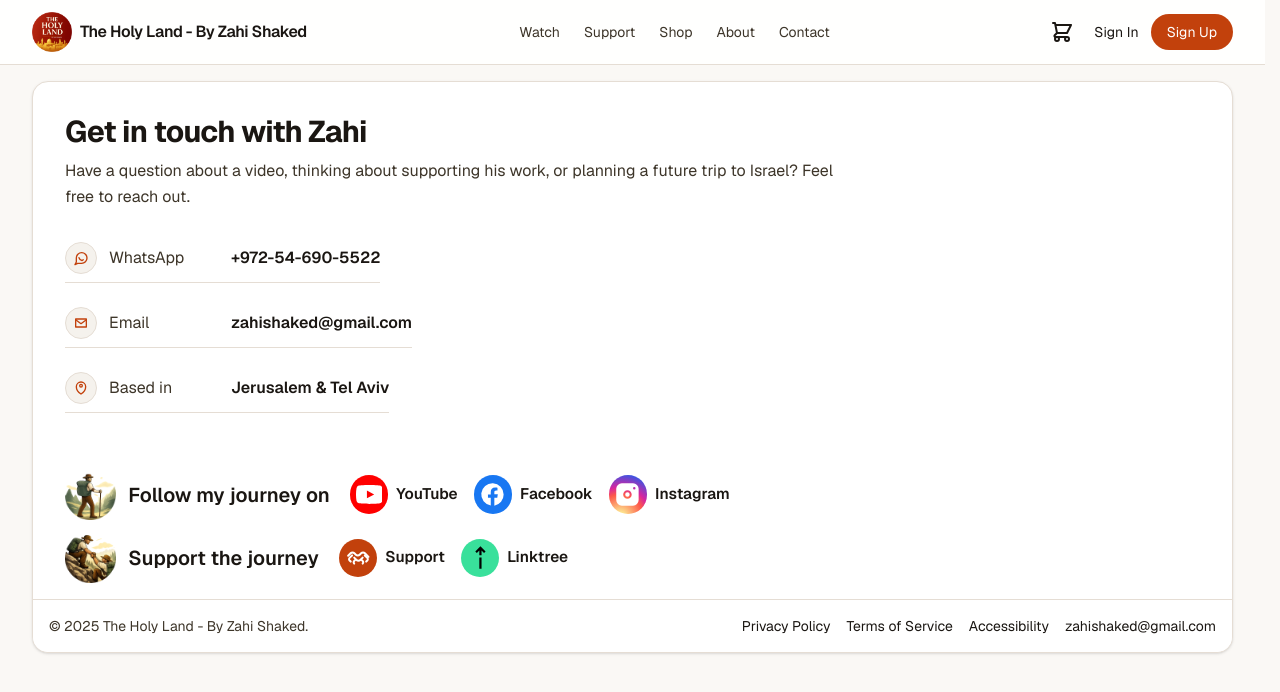
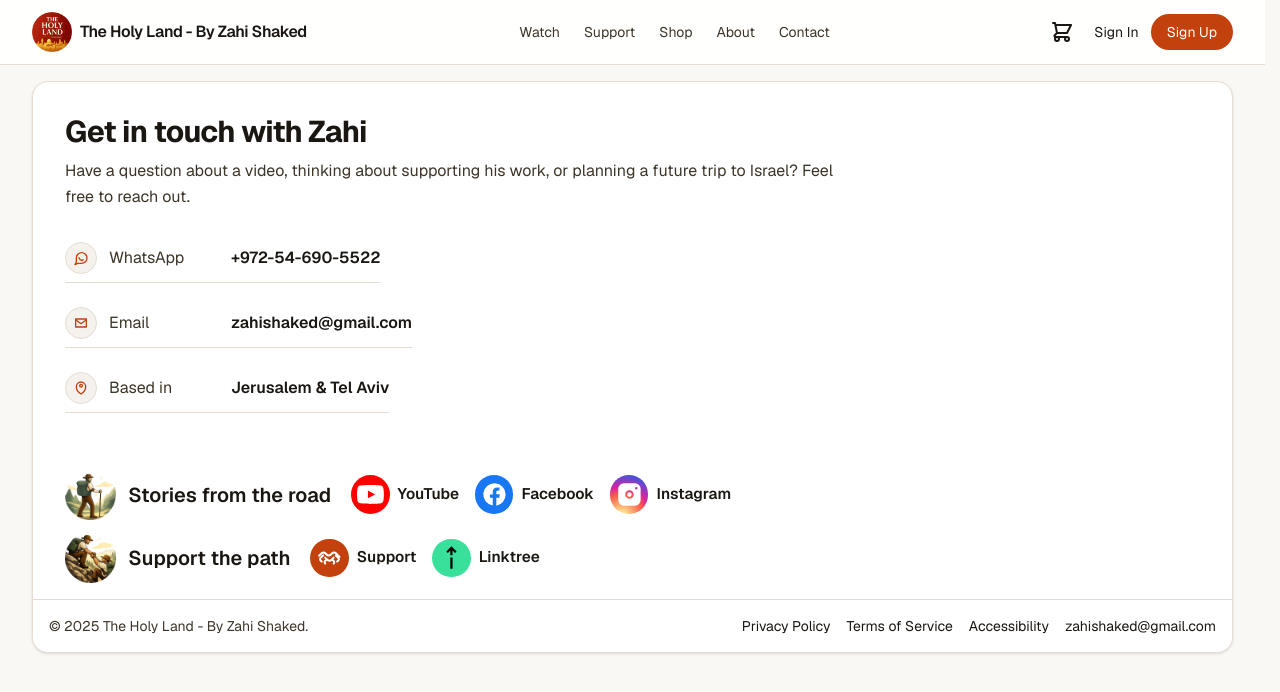
Before and after one commit to Ponzee/zahi-tours, a Next.js app: page /contact in a window 1280 px wide. Shown: the top 692 px of the page. Built offline with nearby package versions, Linux system fonts and the light colour scheme; no server answers.

Commit message:
ui(follow): rename headings to 'Stories from the road' and 'Support the path'

```diff
--- a/components/FollowSupportBlock.tsx
+++ b/components/FollowSupportBlock.tsx
@@ -18,7 +18,7 @@ export default function FollowSupportBlock() {
                 className="h-[clamp(34px,4vw,54px)] w-[clamp(34px,4vw,54px)] object-contain"
                 aria-hidden="true"
               />
-              Follow my journey on
+              Stories from the road
             </p>
 
             <div className="flex items-center justify-start gap-[clamp(12px,2vw,16px)]">
@@ -108,7 +108,7 @@ export default function FollowSupportBlock() {
                 className="h-[clamp(34px,4vw,54px)] w-[clamp(34px,4vw,54px)] object-contain"
                 aria-hidden="true"
               />
-              Support the journey
+              Support the path
             </p>
 
             <div className="flex items-center justify-start gap-[clamp(12px,2vw,16px)]">
```
